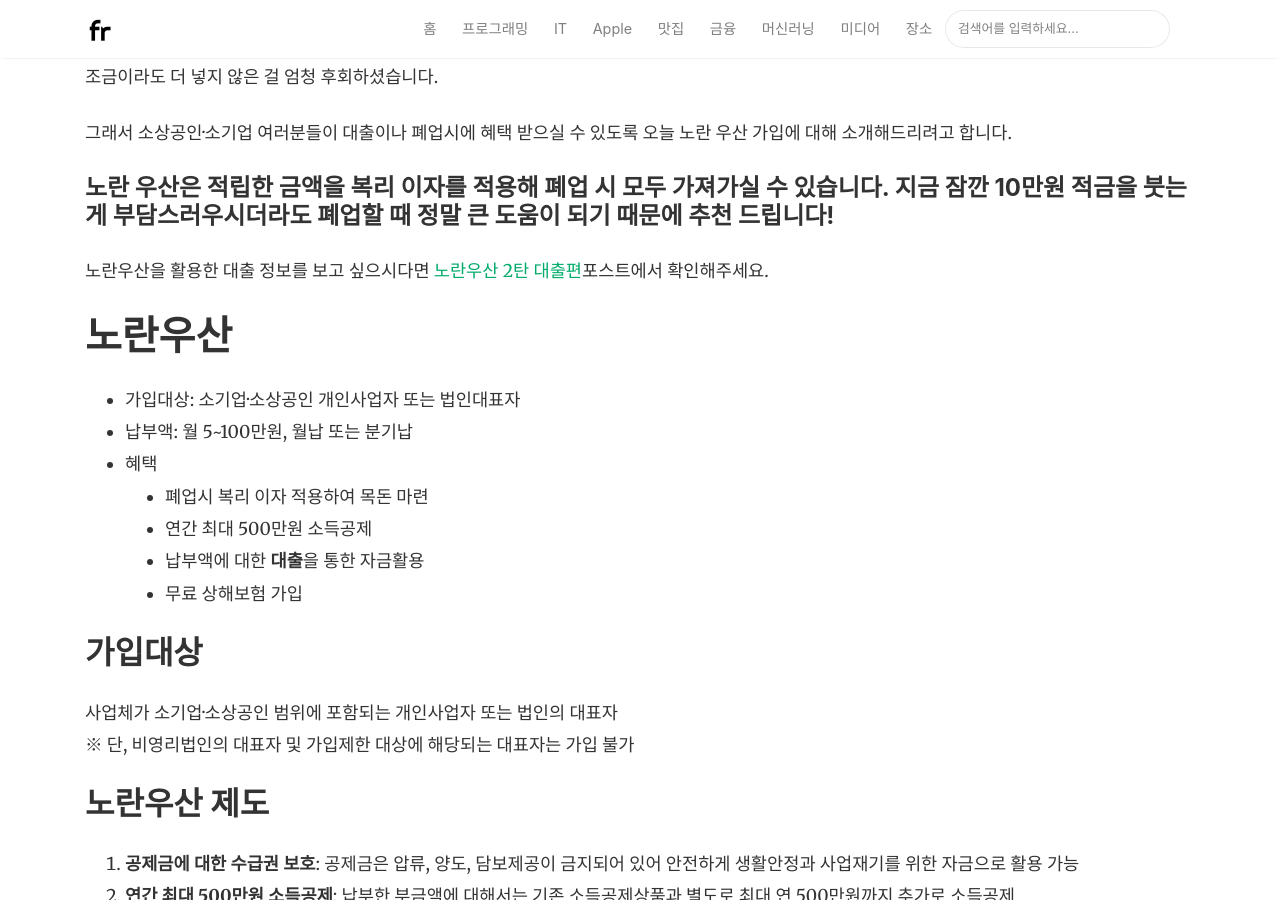
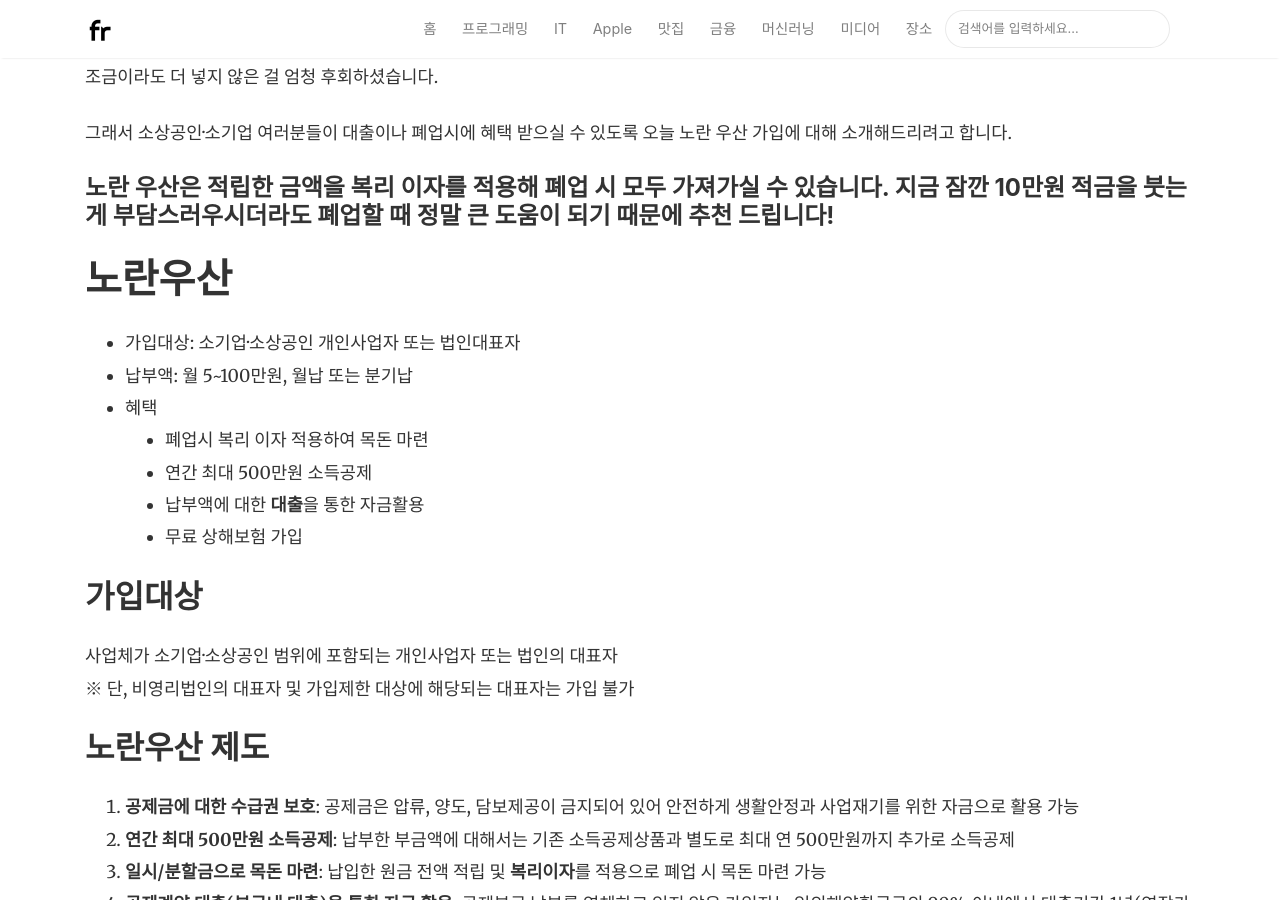
Before and after one commit to ryanlee92/ryanlee92.github.io, a Jekyll site: the page built from _posts/2023-08-03-yellow-1.md, in a window 1280 px wide and 900 px high, scrolled down 1090 px. Built offline with Jekyll 4.4.1, drawn with Linux system fonts in a browser that asks for light colours; nearby versions of some CDN libraries; comment, search, counter and statistics services are not loaded; some of the changed lines change nothing that is shown; some of the changed text lies outside the part shown.

Commit message:
노란우산 수정

```diff
--- a/_posts/2023-08-03-yellow-1.md
+++ b/_posts/2023-08-03-yellow-1.md
@@ -17,7 +17,6 @@
 
 #### 노란 우산은 적립한 금액을 복리 이자를 적용해 폐업 시 모두 가져가실 수 있습니다. 지금 잠깐 10만원 적금을 붓는 게 부담스러우시더라도 폐업할 때 정말 큰 도움이 되기 때문에 추천 드립니다!
 
-노란우산을 활용한 대출 정보를 보고 싶으시다면 [노란우산 2탄 대출편](fabiryan.com/yellow-2)포스트에서 확인해주세요.
 
 # 노란우산
 - 가입대상: 소기업·소상공인 개인사업자 또는 법인대표자
@@ -48,16 +47,21 @@
 본인의 업종에 맞추어 매출액을 확인하시어 소기업, 소상공인에 포함되는지 확인하세요.
 ![](../assets/images/yellow-1/업종별소득.png)
 해당 이미지는 [노란우산](https://www.8899.or.kr/yuma/contents/contents/contents.do?mnSeq=24) 페이지에서 퍼왔습니다.
-### 가입제한 업종
+- 가입제한 업종\
 일반유흥주점업(산업분류 56211), 무도유흥주점업(산업분류 56211), 식품위생법시행령 제21조에 따른 단란주점업, 무도장 운영업(산업분류 91291), 도박장 운영업(산업분류 91249), 의료행위 아닌 안마업(산업분류 96122)
-### 가입제한 대상자
+
+- 가입제한 대상자\
 부금연체 또는 부정수급으로 해약처리 된 후 1년이 지나지 않은 대표자
-### 여러사업체가 있다면?
+
+- 여러사업체가 있다면?\
 한 사업체만 선택하시어 가입할 수 있습니다
-### 무등록 소상공인도 가입가능?
+
+-  무등록 소상공인도 가입가능? \
 등록된 사업자는 아니나 사업사실 확인이 가능한 인적용역제공자도 가입이 가능
 
 # 가입 방법
 - [인터넷 가입 바로가기](https://www.8899.or.kr/yuma/login/main_login.do?mnSeq=203)
 - 중소기업 중앙회 방문 가입: [지역본부 위치/전화번호 바로찾기](https://www.8899.or.kr/yuma/contents/contents/contents.do?mnSeq=181)
 ![](../assets/images/yellow-1/가입방법.png)
+
+모든 자료는 [노란우산 홈페이지](https://www.8899.or.kr/yuma/index.do)를 참고하였습니다.
```
